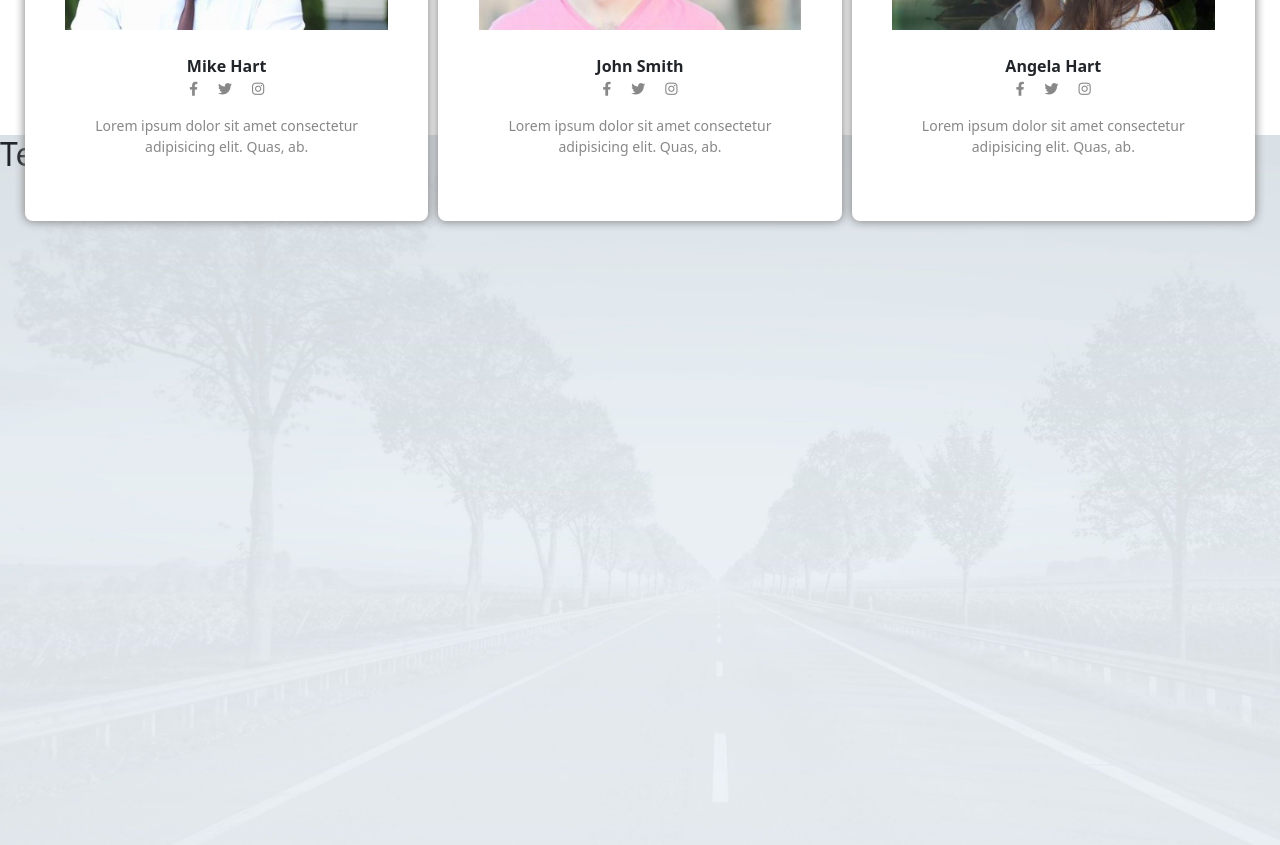
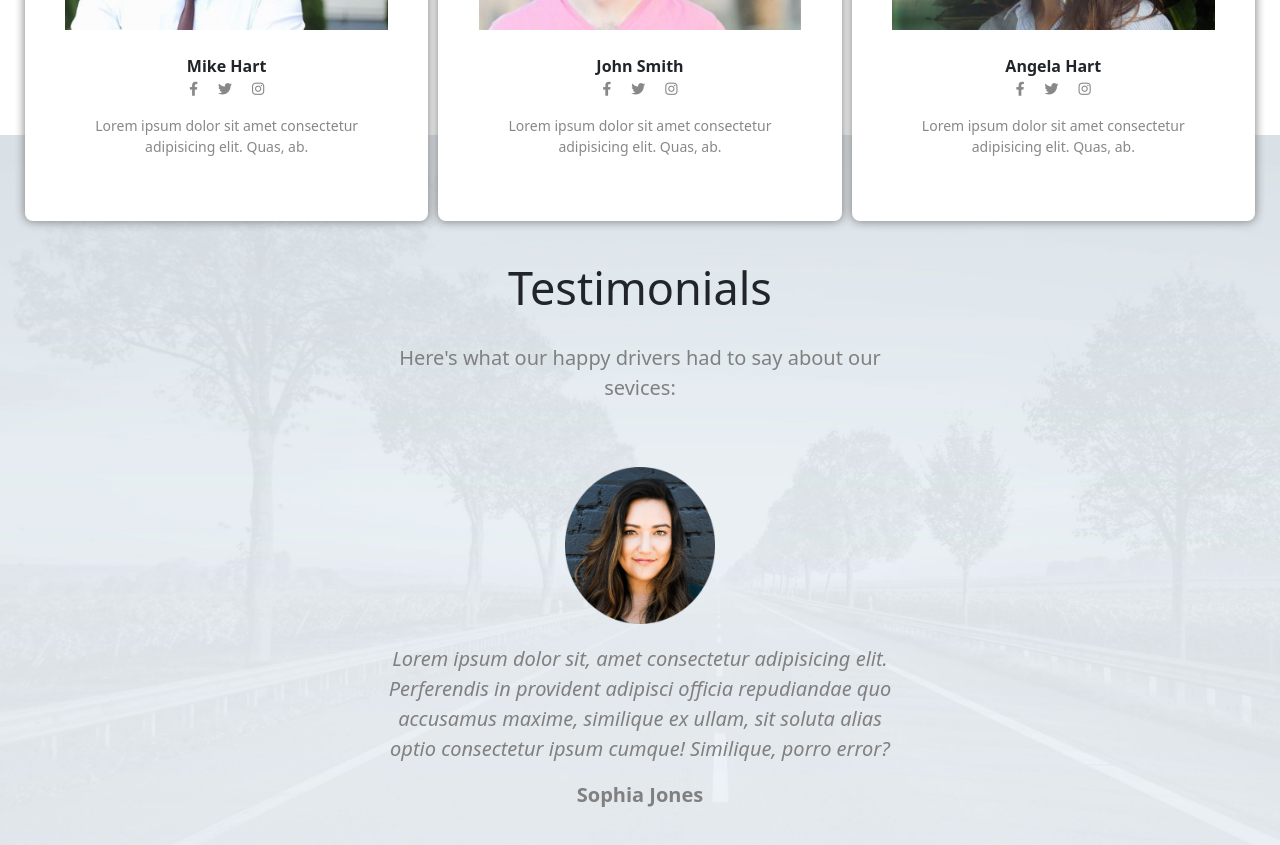
Before and after one commit to adrianobarboza31/proj-html-vuejs, a Vue app: page / in a window 1280 px wide. Shown: the part 2680-3525 px from the top of the page. Built offline with nearby package versions, Linux system fonts and the light colour scheme.

Commit message:
add section5

```diff
--- a/src/components/Section3Component.vue
+++ b/src/components/Section3Component.vue
@@ -185,7 +185,7 @@ h5{
 }
 .sfondo{
     background-image: url('/img/promise-background.jpg');
-    background-size: contain;
+    background-size: cover;
     background-repeat: no-repeat;
 
     }
--- a/src/components/Section5Component.vue
+++ b/src/components/Section5Component.vue
@@ -1,8 +1,20 @@
 <template>
-    <div class="sfondo">
-        <h2>
+    <div class="sfondo  ">
+        <div class=" d-flex justify-content-center align-items-center">
+            <h2>
             Testimonials
         </h2>
+        <p>Here's what our happy drivers had to say about our sevices:</p>
+        <img class="pt-5" src="/img/testimonial-sophia.png" alt="">
+        <p>
+            <em>
+                Lorem ipsum dolor sit, amet consectetur adipisicing elit. Perferendis in provident adipisci officia repudiandae quo accusamus maxime, similique ex ullam, sit soluta alias optio consectetur ipsum cumque! Similique, porro error?
+            </em>
+
+        </p>
+        <strong>Sophia Jones</strong>
+        </div>
+
     </div>
 </template>
 
@@ -17,5 +29,29 @@
     background-image: url('/img/testimonial-background.jpg');
     height: 800px;
     background-size: cover;
+
 }
+img{
+    width: 150px;
+}
+div.sfondo div{
+    flex-direction: column;
+    width: 40%;
+    margin: auto;
+    height: 800px;
+    text-align: center;
+}
+h2{
+    font-size: 45px;
+}
+p{
+    font-size: 20px;
+    padding-top: 20px;
+    color: gray;
+}
+strong{
+    font-size: 20px;
+    color: gray;
+}
+
 </style>
```
